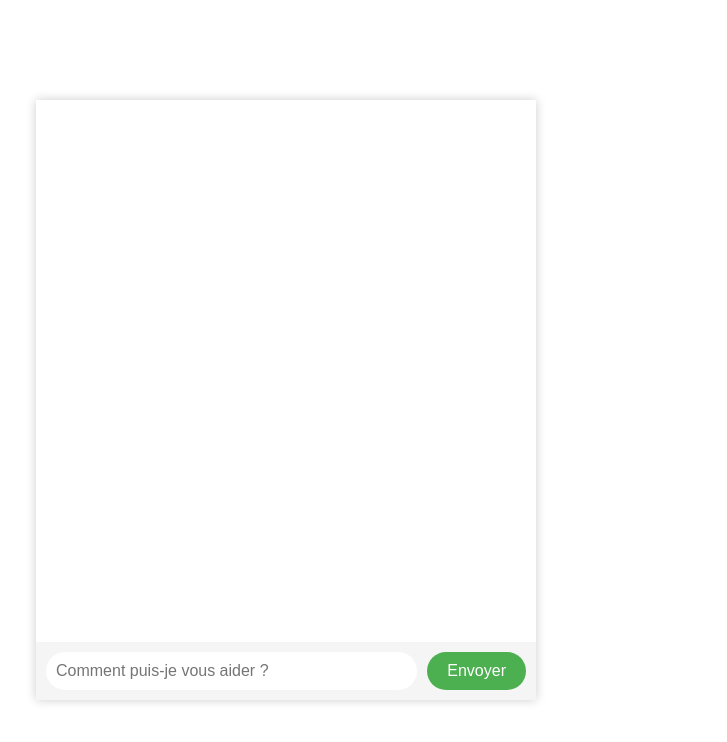
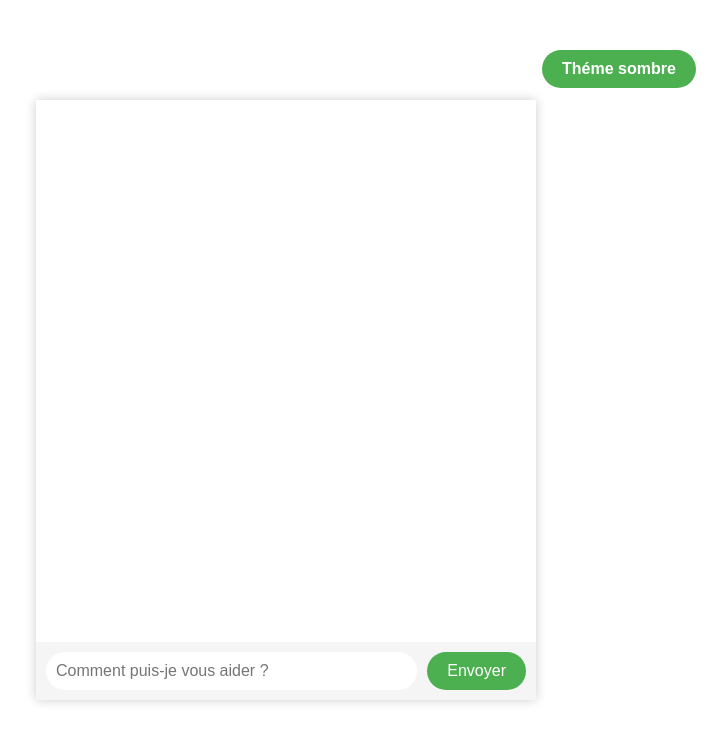
Before and after one commit to Rayan-El-Manssouri/Alvance, a plain HTML site: page index.html in a window 1280 px wide. Shown: the whole page, without its empty margins (354-1081 px from the left). Drawn offline with Linux system fonts and the light colour scheme.

Commit message:
CSS : Ajout d'un boutton theme sombre

```diff
--- a/index.css
+++ b/index.css
@@ -161,3 +161,31 @@ body {
 .message_error.visible {
     display: block;
 }
+
+
+
+.button {
+    display: inline-block;
+    padding: 10px 20px;
+    border-radius: 25px;
+    border: none;
+    background-color: #4caf50;
+    color: #fff;
+    text-align: center;
+    font-size: 16px;
+    font-weight: bold;
+    cursor: pointer;
+    transition: background-color 0.3s ease;
+    position: absolute;
+    left: 70%;
+    top: 50px;
+}
+
+.button:hover {
+    background-color: #388e3c;
+}
+
+.button:focus {
+    outline: none;
+    box-shadow: 0 0 0 3px rgba(76, 175, 80, 0.3);
+}
--- a/index.html
+++ b/index.html
@@ -11,6 +11,10 @@
 </head>
 
 <body>
+    <div>
+        <button class="button" onclick="sombre()">Théme sombre</button>
+    </div>
+
     <div class="wrapper">
         <div class="chat">
             <div class="chat-history" id="chat-history"></div>
@@ -21,6 +25,7 @@
             </div>
         </div>
     </div>
+
     <script teyp="text/javascript" src="./index.js"></script>
 </body>
 
```
